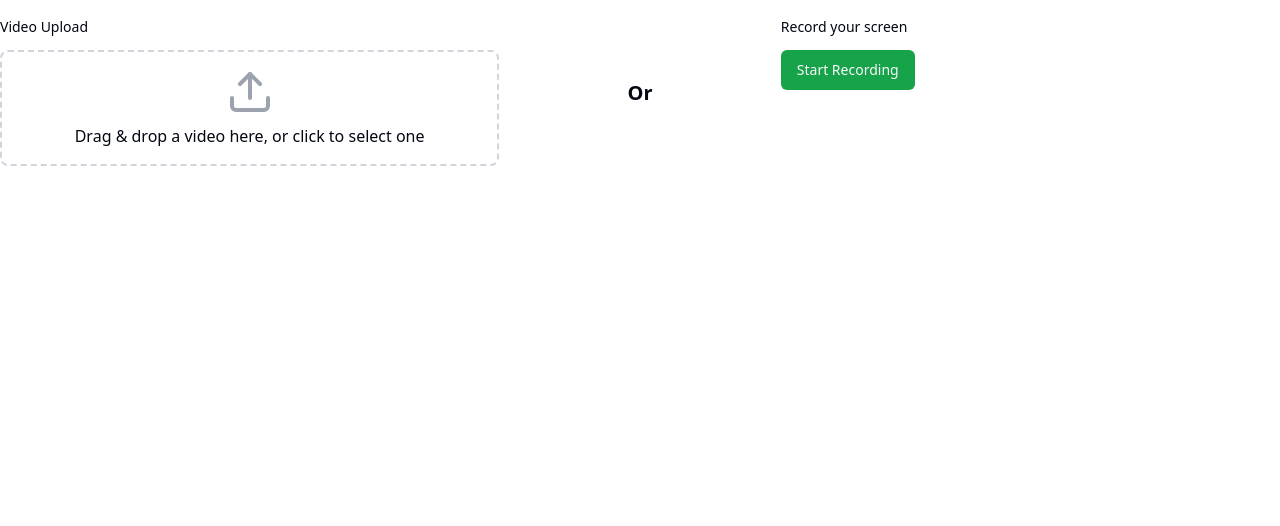
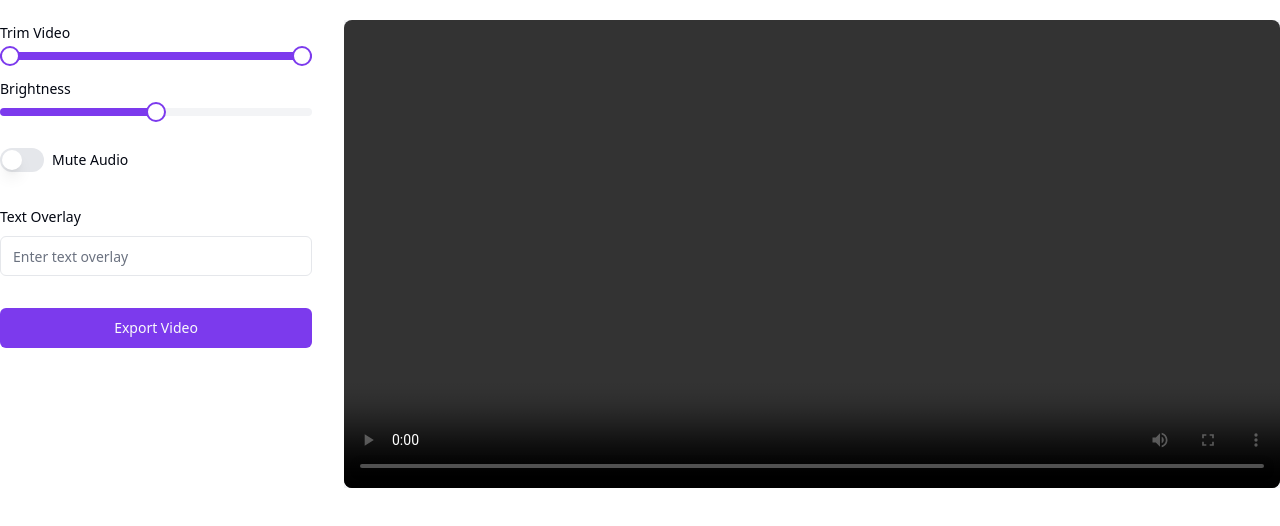
Before and after one commit to suryanshsingh2001/mockly, a Next.js app: page /video in a window 1280 px wide. Shown: the top 526 px of the page. Built offline with nearby package versions, Linux system fonts and the light colour scheme.

Commit message:
tidy up video editor ui

```diff
--- a/components/shared/VideoEditor.tsx
+++ b/components/shared/VideoEditor.tsx
@@ -46,13 +46,14 @@ export default function VideoEditor() {
   return (
     <main className="flex flex-col lg:flex-row h-screen">
       {/* Left Section - Upload/Recording Options */}
+
+      {video && (
         <div
           className={cn("pt-5", {
-          "w-full": !video,
-          "w-full lg:w-1/2": video,
+            "w-full": video,
+            "w-full lg:w-1/2": !video,
           })}
         >
-        {!video && (
           <div className="flex flex-row justify-evenly gap-4 items-center w-full">
             <div className="w-2/5 flex flex-col gap-4">
               <Label htmlFor="video-upload">Video Upload</Label>
@@ -84,11 +85,13 @@ export default function VideoEditor() {
               <ScreenRecorder onRecordingComplete={(src) => setVideo(src)} />
             </div>
           </div>
+        </div>
       )}
 
       {/* Settings */}
-        {video && (
-          <div className="space-y-8 mt-8">
+      {!video && (
+        <div className="flex flex-col lg:flex-row gap-8 w-full pt-5">
+          <div className="space-y-8 w-full lg:w-1/4">
             <div className="space-y-4">
               <div className="space-y-2">
                 <Label>Trim Video</Label>
@@ -129,15 +132,12 @@ export default function VideoEditor() {
             </div>
             <Button className="w-full">Export Video</Button>
           </div>
-        )}
-      </div>
 
           {/* Right Section - Video Playback */}
-      {video && (
-        <div className="w-full lg:w-1/2 p-4 flex items-center justify-center bg-secondary">
+          <div className="w-full lg:w-3/4 h-fit flex items-center justify-center bg-secondary">
             <video
               ref={videoRef}
-            src={video}
+              // src={video}
               controls
               className="w-full rounded-lg"
               style={{ filter: `brightness(${brightness}%)` }}
@@ -150,6 +150,7 @@ export default function VideoEditor() {
               </div>
             )}
           </div>
+        </div>
       )}
     </main>
   );
```
Lines whose indentation alone changed are shown as unchanged.
